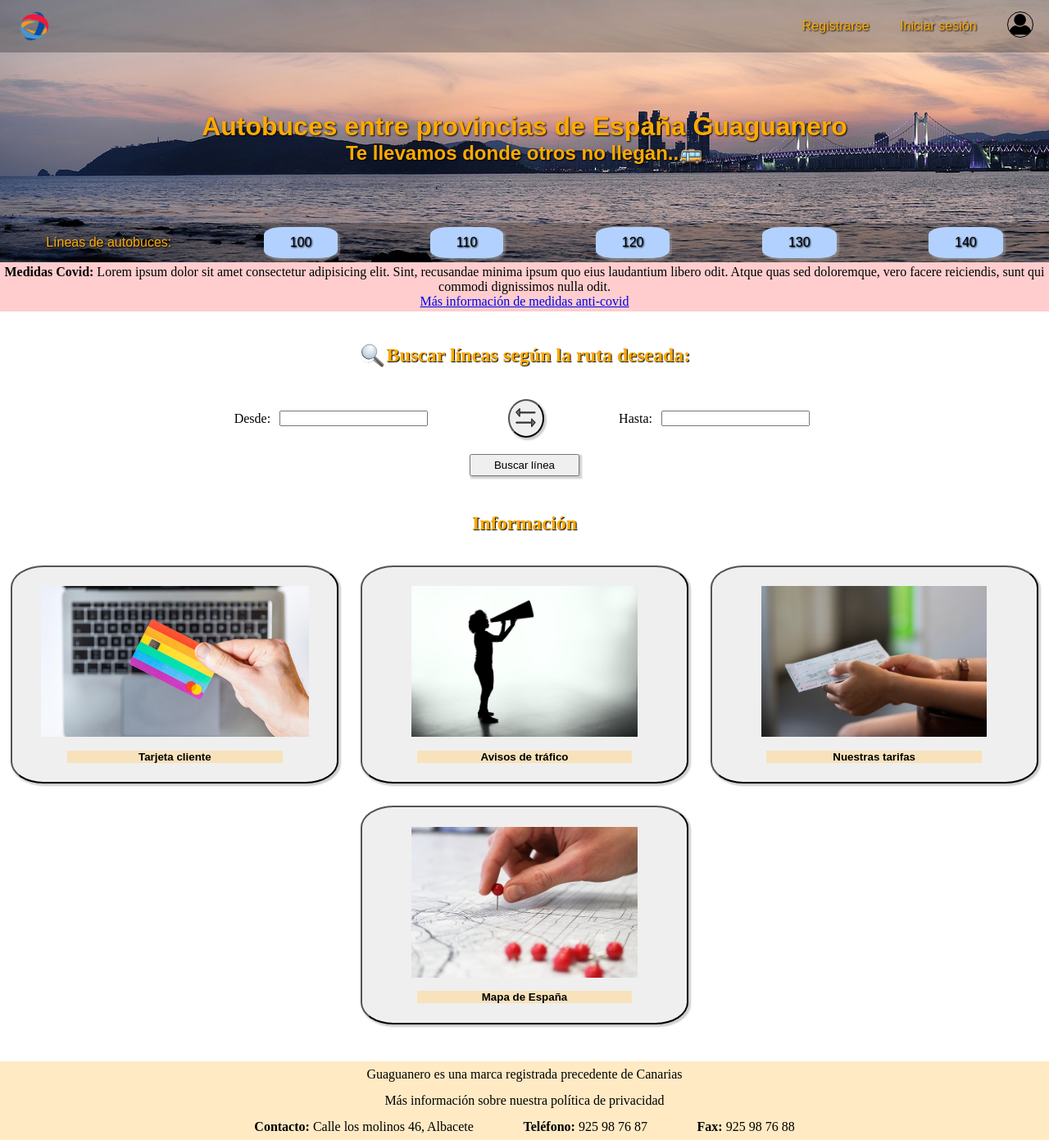
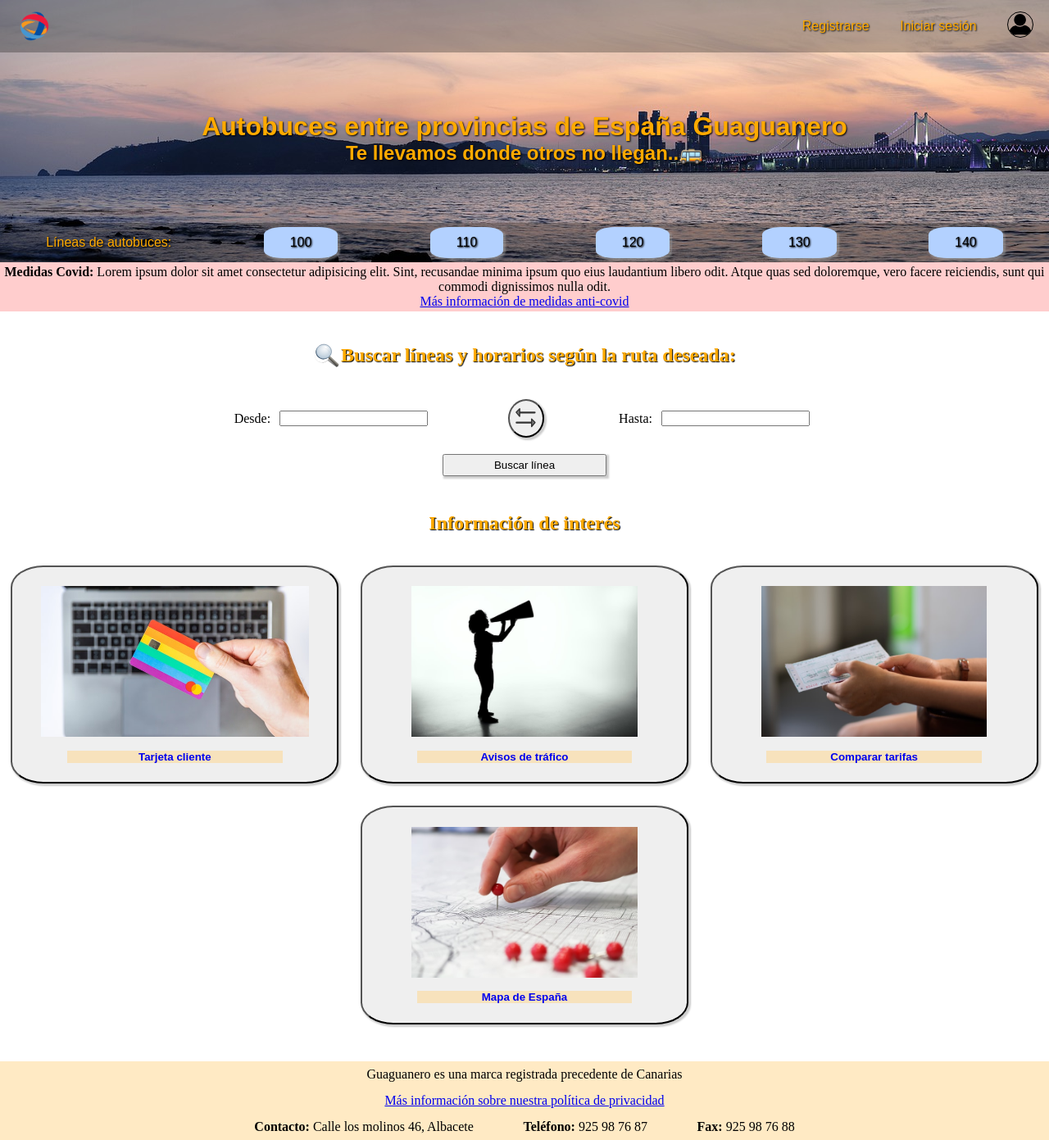
Before and after one commit to cristomrr/Cesur, a PHP site: page / in a window 1280 px wide. Shown: the whole page at 82% size. Run offline with PHP 8.4, Linux system fonts and the light colour scheme.

Commit message:
retoques ud6 interfaces

```diff
--- a/Diseño_Interfaces/UD6/index.html
+++ b/Diseño_Interfaces/UD6/index.html
@@ -31,11 +31,11 @@
       </div>
       <nav class="hdr-nav-bottom">
         <p class="lines">Líneas de autobuces:</p>
-        <a href="" class="line">100</a>
-        <a href="" class="line">110</a>
-        <a href="" class="line">120</a>
-        <a href="" class="line">130</a>
-        <a href="" class="line">140</a>
+        <a href="#" class="line">100</a>
+        <a href="#" class="line">110</a>
+        <a href="#" class="line">120</a>
+        <a href="#" class="line">130</a>
+        <a href="#" class="line">140</a>
         <button class="nav-close">Cerrar</button>
       </nav>
     </header>
@@ -53,9 +53,9 @@
       <section class="s-search-route">
         <div class="sr-title">
           <img src="./img/search.svg" alt="lupa de búsqueda" class="search">
-          <h2>Buscar líneas según la ruta deseada:</h2>
+          <h2>Buscar líneas y horarios según la ruta deseada:</h2>
         </div>
-        <form action="#" method="get" class="form-route">
+        <div class="form-route">
           <div class="f-data">
             <label for="from">Desde:
               <input type="text" id="from">
@@ -68,42 +68,49 @@
             </label>
           </div>
           <input type="submit" value="Buscar línea">
-        </form>
+        </div>
       </section>
       <section class="su-comming">
         <p class="news hiden">Guaguas que pasan pronto por tu zona</p>
       </section>
       <section class="s-cards">
-        <h2 class="sc-title">Información</h2>
+        <h2 class="sc-title">Información de interés</h2>
         <div class="cards">
-          <button class="card">
+          <button class="card client">
             <img src="./img/card.jpg" alt="Tarjeta de socio">
-            <p>Tarjeta cliente</p>
+            <a href="https://www.tarjeta-cliente.com/" target="_blank">Tarjeta cliente</a>
           </button>
-          <button class="card">
+          <button class="card trafic">
             <img src="./img/megafono.jpg" alt="Avisos de tráfico">
-            <p>Avisos de tráfico</p>
+            <a href="https://www.dgt.es/conoce-el-estado-del-trafico/informacion-e-incidencias-de-trafico/"
+              target="_blank">Avisos de tráfico</a>
           </button>
-          <button class="card">
+          <button class="card prices">
             <img src="./img/ticket.jpg" alt="Tarifas">
-            <p>Nuestras tarifas</p>
+            <a href="https://www.comparabus.com/es/" target="_blank">Comparar tarifas</a>
           </button>
-          <button class="card">
+          <button class="card map">
             <img src="./img/map.jpg" alt="Mapa">
-            <p>Mapa de España</p>
+            <a href="https://www.google.es/maps/place/Espa%C3%B1a/@40.1296703,-8.2144269,6z/data=!3m1!4b1!4m5!3m4!1s0xc42e3783261bc8b:0xa6ec2c940768a3ec!8m2!3d40.463667!4d-3.74922"
+              target="_blank">Mapa de España</a>
           </button>
         </div>
       </section>
     </main>
     <footer>
       <p class="about">Guaguanero es una marca registrada precedente de Canarias</p>
-      <a class="privacy">Más información sobre nuestra política de privacidad</a>
+      <a href="#" class="privacy">Más información sobre nuestra política de privacidad</a>
       <div class="contact">
         <p class="adress"><span>Contacto: </span>Calle los molinos 46, Albacete</p>
         <p class="tfn"><span>Teléfono: </span>925 98 76 87</p>
         <p class="fax"><span>Fax: </span>925 98 76 88</p>
       </div>
     </footer>
+    <div class="msg-emergent hiden">
+      <div class="me-window">
+        <button>Cerrar</button>
+      </div>
+    </div>
   </body>
 
 </html>
--- a/Diseño_Interfaces/UD6/script.js
+++ b/Diseño_Interfaces/UD6/script.js
@@ -1,12 +1,25 @@
 ((d) => {
-  const $btnCloseNav = d.querySelector(".nav-close");
-  const $navLines = d.querySelector(".hdr-nav-bottom");
-  $btnCloseNav.addEventListener("click", (e) => {
-    $navLines.classList.toggle("show-nav-botton");
+  // Acción botón líneas autobuces mobile
+  const $btnCloseNav = d.querySelector(`.nav-close`);
+  const $navLines = d.querySelector(`.hdr-nav-bottom`);
+  const $btnOpenNav = d.querySelector(`.btn-show-lines`);
+
+  $btnCloseNav.addEventListener(`click`, (e) => {
+    $navLines.classList.toggle(`show-nav-botton`);
   });
 
-  const $btnOpenNav = d.querySelector(`.btn-show-lines`);
   $btnOpenNav.addEventListener(`click`, (e) => {
-    $navLines.classList.toggle("show-nav-botton");
+    $navLines.classList.toggle(`show-nav-botton`);
+  });
+
+  // Busqueda de líneas y horarios
+  const $inputFrom = d.querySelector(`#from`);
+  const $inputTo = d.querySelector(`#to`);
+  const $fChange = d.querySelector(`.f-change img`);
+  $fChange.addEventListener(`click`, (e) => {
+    let from = $inputFrom.value;
+    let to = $inputTo.value;
+    $inputFrom.value = to;
+    $inputTo.value = from;
   });
 })(document);
--- a/Diseño_Interfaces/UD6/style.css
+++ b/Diseño_Interfaces/UD6/style.css
@@ -8,6 +8,10 @@ html,
 body {
   height: 100%;
   width: 100%;
+}
+
+body {
+  position: relative;
 }
 
 /* HEADER */
@@ -144,7 +148,7 @@ main h2 {
 .form-route input[type="submit"] {
   margin: 1.5em;
   padding: 0.3em;
-  width: 10em;
+  width: 15em;
   box-shadow: 2px 2px 2px 1px #00000033;
 }
 
@@ -176,15 +180,17 @@ main h2 {
   margin-bottom: 1em;
 }
 
-.card p {
+.card a {
   font-family: Arial, Helvetica, sans-serif;
   font-weight: bold;
   background-color: #ffd89088;
   margin: 0 5em;
+  text-decoration: none;
+  display: block;
 }
 
-.hiden {
-  display: none;
+.card a:hover {
+  font-size: 1.5em;
 }
 
 footer {
```
Also changed, not shown: other parts of Diseño_Interfaces/UD6/style.css (+46 -1 lines).
